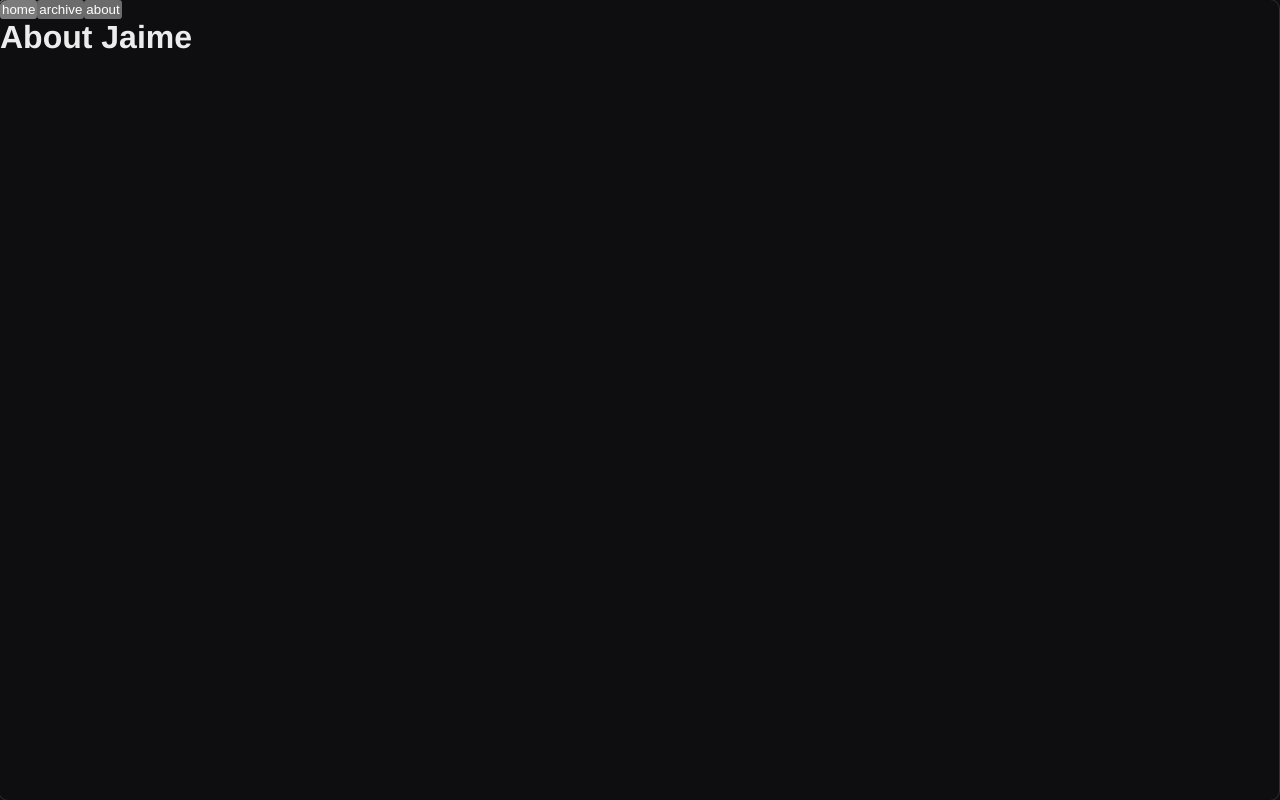
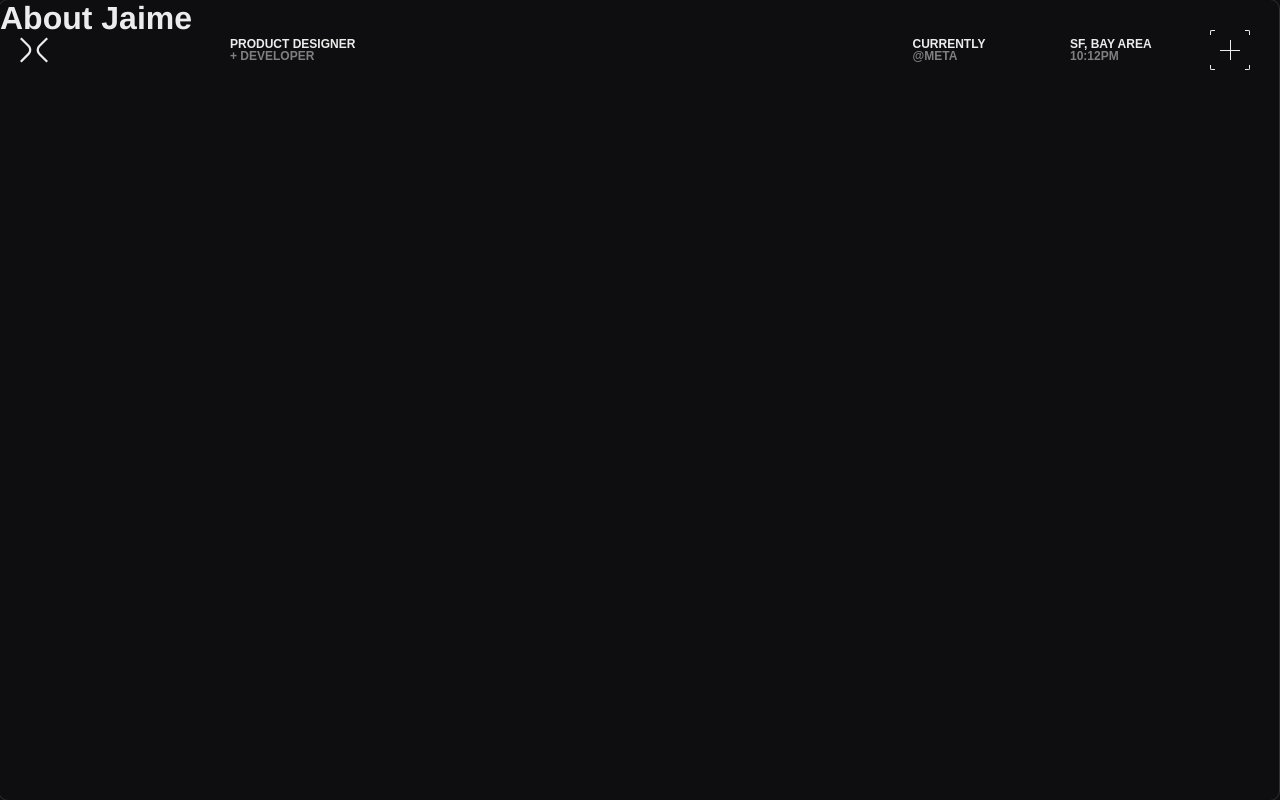
Before and after one commit to the-castaway/portfolio-web-v002, a Next.js app: page /about in a window 1280 px wide. Built offline with nearby package versions, Linux system fonts and the light colour scheme.

Commit message:
[NAV] Scaffolding

```diff
--- a/src/app/components/nav.tsx
+++ b/src/app/components/nav.tsx
@@ -1,13 +1,79 @@
+"use client"
 import TransitionLink from "./transitionLink"
+import styles from "../styles/nav.module.css";
+import { useEffect, useState } from "react";
 
-const Navigation = () => {
+const Nav = () => {
+    // State
+    const [currentTime, setCurrentTime] = useState('');
+
+    // Get current time
+    useEffect(() => {
+        const updateTime = () => {
+            const now = new Date();
+            let hours = now.getHours();
+            const ampm = hours >= 12 ? 'pm' : 'am'
+            // Convert hours to 12-hour format
+            hours = hours % 12 || 12;
+            const minutes = now.getMinutes().toString().padStart(2, '0');
+            const formattedTime = `${hours}:${minutes}${ampm}`;
+            setCurrentTime(formattedTime);
+        };
+        // Update the time initially
+        updateTime();
+        // Update the time every minute (60,000 milliseconds)
+        const intervalId = setInterval(updateTime, 60000);
+        // Clear the interval on component unmount
+        return () => clearInterval(intervalId);
+    }, []);
+
     return (
-        <nav>
-            <TransitionLink href="/" label="home" />
-            <TransitionLink href="/archive" label="archive" />
-            <TransitionLink href="/about" label="about" />
+        <nav className={`${styles.nav} grid`}>
+            <div className={`${styles.navIconContainer}`}>
+                <svg width="28" height="26" viewBox="0 0 28 26" fill="none" xmlns="http://www.w3.org/2000/svg">
+                    <path d="M1.56452 25.4999L9.38842 17.6872C11.9763 15.1019 11.9763 10.8968 9.38842 8.31223L1.56452 0.499878L2.00272e-05 2.06214L7.82392 9.87483C9.54837 11.5979 9.54837 14.4019 7.82392 16.1249L2.00272e-05 23.9376L1.56452 25.4999Z" className={`${styles.navIconSVG}`} />
+                    <path d="M26.4355 25.4999L28 23.9376L20.1768 16.125C18.4513 14.4019 18.4513 11.5979 20.1768 9.87487L28 2.06287L26.4355 0.50061L18.6123 8.31261C16.024 10.8968 16.024 15.1023 18.6123 17.6876L26.4355 25.5003V25.4999Z" className={`${styles.navIconSVG}`} />
+                </svg>
+            </div>
+            <div className={`${styles.navTitleContainer}`}>
+                <p className={`detail`}>Product Designer<br /><span className={`textColorGrey`}>+ Developer</span></p>
+            </div>
+            <div className={`${styles.navCurrentlyContainer}`}>
+                <p className={`detail`}>
+                    Currently<br /><span className={`textColorGrey`}>@Meta</span>
+                </p>
+            </div>
+            <div className={`${styles.navGeoContainer}`}>
+                <p className={`detail`}>
+                    SF, Bay Area<br /><span className={`textColorGrey`}>{currentTime}</span>
+                </p>
+            </div>
+            <div className={`${styles.navButtonContainer}`}>
+                <div className={`${styles.navButton}`}>
+                    <div className={styles.navButtonCornerTopLeft} />
+                    <div className={styles.navButtonCornerTopRight} />
+                    <div className={styles.navButtonCornerBottomRight} />
+                    <div className={styles.navButtonCornerBottomLeft} />
+                    <div className={styles.navButtonIcon}>
+                        <div className={styles.navButtonIconVertical} />
+                        <div className={styles.navButtonIconHorizontal} />
+                    </div>
+
+                    {/* <TransitionLink href="/" label="home" />
+                    <TransitionLink href="/archive" label="archive" />
+                    <TransitionLink href="/about" label="about" /> */}
+
+                </div>
+
+
+
+
+
+
+            </div>
+
         </nav>
     )
 }
 
-export default Navigation
+export default Nav
--- a/src/app/components/transitionLink.tsx
+++ b/src/app/components/transitionLink.tsx
@@ -1,5 +1,4 @@
 "use client"
-
 import { usePathname, useRouter } from "next/navigation"
 import { transitionPageOut } from "../utils/transition"
 
@@ -11,7 +10,6 @@ interface Props {
 const TransitionLink = ({ href, label }: Props) => {
     const router = useRouter();
     const pathname = usePathname();
-
     const handleClick = () => {
         if (pathname !== href) {
             transitionPageOut(href, router)
--- a/src/app/layout.tsx
+++ b/src/app/layout.tsx
@@ -1,7 +1,7 @@
 import type { Metadata } from "next";
 import localFont from "next/font/local";
 // Components
-import Navigation from "./components/nav";
+import Nav from "./components/nav";
 // Styles
 import "./styles/global.css";
 
@@ -42,7 +42,7 @@ export default function RootLayout({
   return (
     <html lang="en">
       <body className={`${urbanist.variable} ${urbanistItalic.variable} ${jetBrainsMono.variable} ${jetBrainsMonoItalic.variable}`}>
-        <Navigation />
+        <Nav />
         {children}
       </body>
     </html>
--- a/src/app/styles/global.css
+++ b/src/app/styles/global.css
@@ -20,9 +20,9 @@
   --jc-ui-border: 1px solid #303030;
 }
 
-html {
+/* html {
   color-scheme: dark;
-}
+} */
 
 body {
   color: var(--jc-off-white);
@@ -47,6 +47,37 @@ a {
   text-decoration: none;
 }
 
+
+
+/* Text */
+
+p.detail {
+  font-family: var(--jc-detail-font);
+  font-weight: 600;
+  text-transform: uppercase;
+  font-size: 12px;
+  line-height: 1;
+  color: var(--jc-off-white);
+  letter-spacing: 0;
+  mix-blend-mode: difference;
+}
+
+.textColorOffWhite {
+  color: var(--jc-off-white)
+}
+
+.textColorLightGrey {
+  color: var(--jc-light-grey)
+}
+
+.textColorGrey {
+  color: var(--jc-grey)
+}
+
+.textColorDarkGrey {
+  color: var(--jc-dark-grey)
+}
+
 /* Layout */
 
 .grid {
@@ -54,13 +85,5 @@ a {
   grid-template-columns: repeat(24, minmax(0, 1fr));
   gap: 20px;
   box-sizing: border-box;
-  padding: 0px 40px;
+  padding: 0px 20px;
 }
-
-.col-start-15 {
-  grid-column-start: 15;
-}
-
-.col-span-10 {
-  grid-column: span 10 / span 10;
-}
--- /dev/null
+++ b/src/app/styles/nav.module.css
@@ -0,0 +1,126 @@
+.nav {
+    width: 100%;
+    height: 80px;
+    position: fixed;
+    z-index: 1000;
+    margin-top: 10px
+}
+
+.navIconContainer {
+    grid-column-start: 1;
+    grid-column-end: 5;
+    display: flex;
+    align-items: center;
+}
+
+.navIconSVG {
+    fill: var(--jc-off-white);
+    mix-blend-mode: difference;
+}
+
+.navTitleContainer {
+    grid-column-start: 5;
+    grid-column-end: 8;
+    display: flex;
+    align-items: center;
+}
+
+.navCurrentlyContainer {
+    grid-column-start: 18;
+    grid-column-end: 21;
+    display: flex;
+    align-items: center;
+}
+
+.navGeoContainer {
+    grid-column-start: 21;
+    grid-column-end: 23;
+    display: flex;
+    align-items: center;
+}
+
+.navButtonContainer {
+    grid-column-start: 24;
+    display: flex;
+    align-items: center;
+    justify-content: flex-end;
+}
+
+.navButton {
+    flex-shrink: 0;
+    height: 60px;
+    width: 60px;
+    position: relative;
+    /* border: var(--jc-ui-border); */
+    border-radius: 10px;
+    box-sizing: border-box;
+}
+
+.navButtonCornerTopLeft {
+    height: 5px;
+    width: 5px;
+    position: absolute;
+    top: 10px;
+    left: 10px;
+    border-top: 1px solid var(--jc-off-white);
+    border-left: 1px solid var(--jc-off-white);
+    border-radius: 2px 0 0 0;
+}
+
+.navButtonCornerTopRight {
+    height: 5px;
+    width: 5px;
+    position: absolute;
+    top: 10px;
+    right: 10px;
+    border-top: 1px solid var(--jc-off-white);
+    border-right: 1px solid var(--jc-off-white);
+    border-radius: 0 2px 0 0;
+}
+
+.navButtonCornerBottomRight {
+    height: 5px;
+    width: 5px;
+    position: absolute;
+    bottom: 10px;
+    right: 10px;
+    border-bottom: 1px solid var(--jc-off-white);
+    border-right: 1px solid var(--jc-off-white);
+    border-radius: 0 0 2px 0;
+}
+
+.navButtonCornerBottomLeft {
+    height: 5px;
+    width: 5px;
+    position: absolute;
+    bottom: 10px;
+    left: 10px;
+    border-bottom: 1px solid var(--jc-off-white);
+    border-left: 1px solid var(--jc-off-white);
+    border-radius: 0 0 0 2px;
+}
+
+.navButtonIcon {
+    height: 60px;
+    width: 60px;
+    position: absolute;
+    top: 0%;
+    right: 0%;
+    display: flex;
+    justify-content: center;
+    align-items: center;
+}
+
+.navButtonIconVertical {
+    position: absolute;
+    height: 20px;
+    width: 1px;
+    background-color: var(--jc-off-white);
+}
+
+.navButtonIconHorizontal {
+    position: absolute;
+    height: 1px;
+    width: 20px;
+    background-color: var(--jc-off-white);
+}
--- a/src/app/styles/page.module.css
+++ b/src/app/styles/page.module.css
@@ -32,6 +32,8 @@
   flex-direction: column;
   gap: 32px;
   grid-row-start: 2;
+  padding-top: 100px;
+  height: 3000px;
 }
 
 .main ol {
--- a/src/app/styles/transition/template.module.css
+++ b/src/app/styles/transition.module.css
@@ -86,18 +86,6 @@
     border-radius: 0 5px 0 0;
 }
 
-.maskCornerTopRight {
-    height: 20px;
-    width: 20px;
-    position: absolute;
-    top: 0%;
-    right: 0%;
-    transform: translate(100%, -100%);
-    border-top: 1px solid var(--jc-off-white);
-    border-right: 1px solid var(--jc-off-white);
-    border-radius: 0 5px 0 0;
-}
-
 .maskCornerBottomRight {
     height: 20px;
     width: 20px;
--- a/src/app/template.tsx
+++ b/src/app/template.tsx
@@ -2,7 +2,7 @@
 import { useEffect } from "react"
 import { transitionPageIn } from "./utils/transition"
 import { usePathname } from "next/navigation"
-import styles from "./styles/transition/template.module.css";
+import styles from "./styles/transition.module.css";
 
 export default function Template({ children }: { children: React.ReactNode }) {
     const pathname = usePathname();
```
